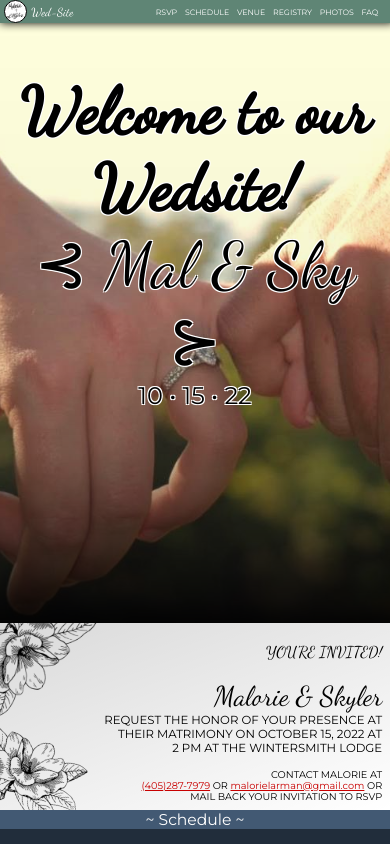
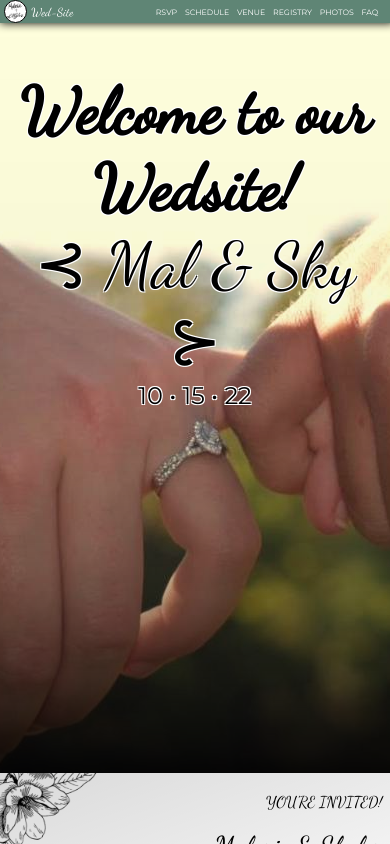
Before and after one commit to SkylerRiggle/wedsite, a React (Create React App) app: page / in a window 390 px wide. Shown: the top 844 px of the page. Built offline with nearby package versions, Linux system fonts and the light colour scheme.

Commit message:
Header Sizing

```diff
--- a/package.json
+++ b/package.json
@@ -12,7 +12,7 @@
     "react": "^18.1.0",
     "react-dom": "^18.1.0",
     "react-router-dom": "^6.3.0",
-    "react-scripts": "^2.1.3",
+    "react-scripts": "^2.1.8",
     "typescript": "^4.6.4",
     "web-vitals": "^2.1.4"
   },
--- a/src/styles/App.css
+++ b/src/styles/App.css
@@ -193,10 +193,10 @@ a {
 }
 
 /** Small Screen **/
-@media only screen and (max-width: 1329px) {
+@media only screen and (max-width: 1279px) {
   .header {
-    background-size: auto 650px;
-    height: 600px;
+    background-size: auto 823px;
+    height: 750px;
     background-attachment: scroll;
   }
 
```
Also changed, not shown: 1 other file (tests, documents, lock files or other folders).
